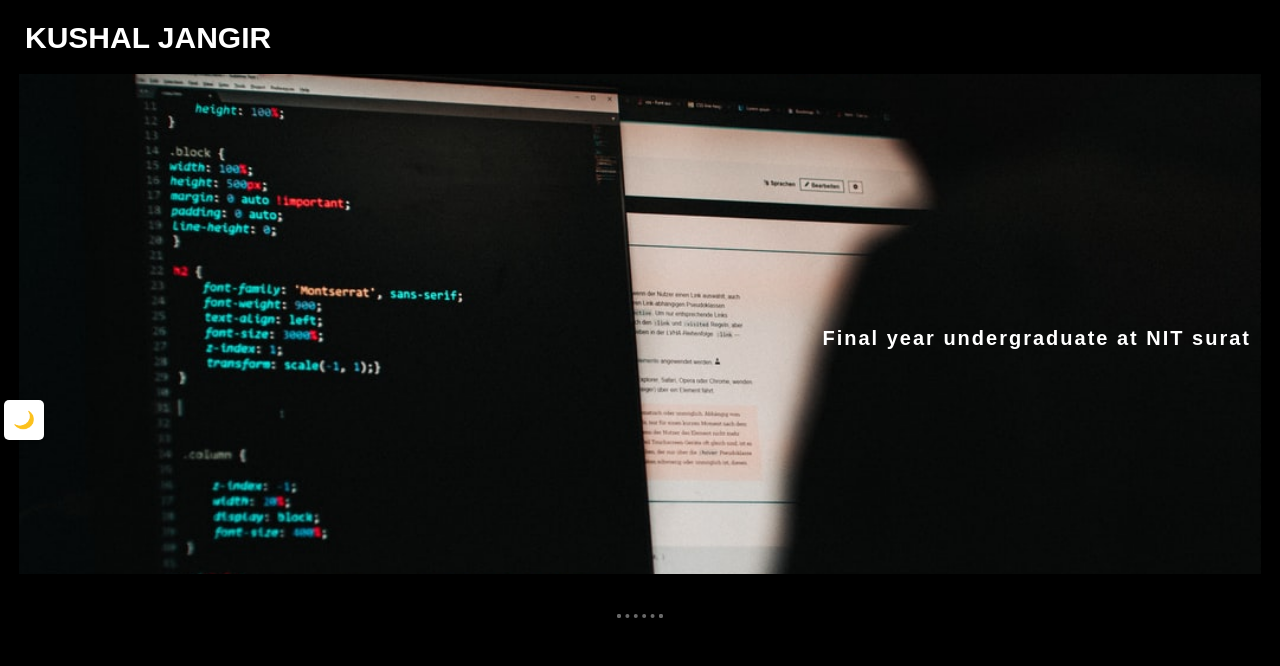
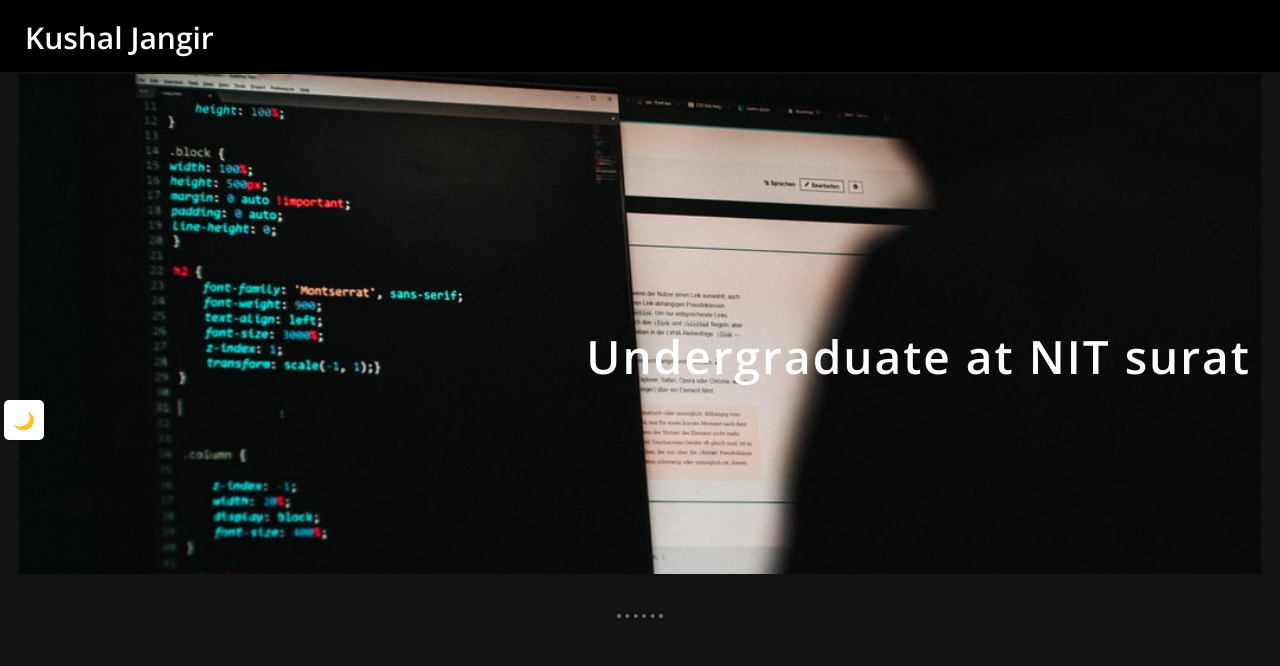
Before and after one commit to 7Kushal/7Kushal.github.io, a plain HTML site: page index.html in a window 1280 px wide. Shown: the top 666 px of the page. Drawn offline with nearby package versions, Linux system fonts and the light colour scheme.

Commit message:
Shades_change

```diff
--- a/css/styles.css
+++ b/css/styles.css
@@ -1,9 +1,9 @@
 body {
-  background-color: black;
+  background-color: #121212;
   text-align: center;
   color: white;
   margin: 0;
-  font-family: 'Exo', sans-serif;
+  font-family: 'Open Sans', sans-serif;
 }
 
 .top-container {
@@ -60,12 +60,14 @@ body {
 }
 
 .hello {
+  font-size: 4.6rem;
   font-weight: bold;
   display: inline-block;
   position: absolute;
   top: 50%;
   right: 10px;
   z-index: 3;
+  font-family: 'Open Sans', sans-serif;
   /* width: 100%; */
   margin: auto;
 }
@@ -192,7 +194,7 @@ h4 {
 .navbar-brand {
   font-size: 3rem;
   font-weight: bolder;
-  font-family: 'Montserrat', sans-serif;
+  font-family: 'Open Sans', sans-serif;
   /* color: black; */
   margin: 0;
   color: inherit;
@@ -231,6 +233,7 @@ h2 {
 .profile {
   display: inline-block;
   margin: 15px auto 15px auto;
+  font-size: 4.6rem;
 }
 
 .mypic {
--- a/index.html
+++ b/index.html
@@ -14,6 +14,8 @@
   <link href="https://fonts.googleapis.com/css2?family=Exo&display=swap" rel="stylesheet">
   <link rel="preconnect" href="https://fonts.gstatic.com">
   <link href="https://fonts.googleapis.com/css2?family=Ubuntu:wght@500&display=swap" rel="stylesheet">
+  <link rel="preconnect" href="https://fonts.gstatic.com">
+<link href="https://fonts.googleapis.com/css2?family=Open+Sans:wght@600&display=swap" rel="stylesheet">
     <script src="https://kit.fontawesome.com/23321a3484.js" crossorigin="anonymous"></script>
   <link rel="stylesheet" href="css/styles.css">
 </head>
@@ -27,7 +29,7 @@
   <section class="first">
     <header id="header">
       <nav class="navbar navbar-expand-lg navbar-light bg-light" id="navv">
-        <a class="navbar-brand" href="#"><strong>KUSHAL JANGIR</strong></a>
+        <a class="navbar-brand" href="#"><strong>Kushal Jangir</strong></a>
       </nav>
 
     </header>
@@ -39,7 +41,7 @@
       <div class="profile">
         <!-- <img class="mypic" src="images/Myself.jpg" alt="kushal_jangir"> -->
         <!-- <h2>Hola ! I'M COOL.</h2> -->
-        <p class="hello">Final year undergraduate at NIT surat</p>
+        <p class="hello">Undergraduate at NIT surat</p>
       </div>
     </div>
 
```
